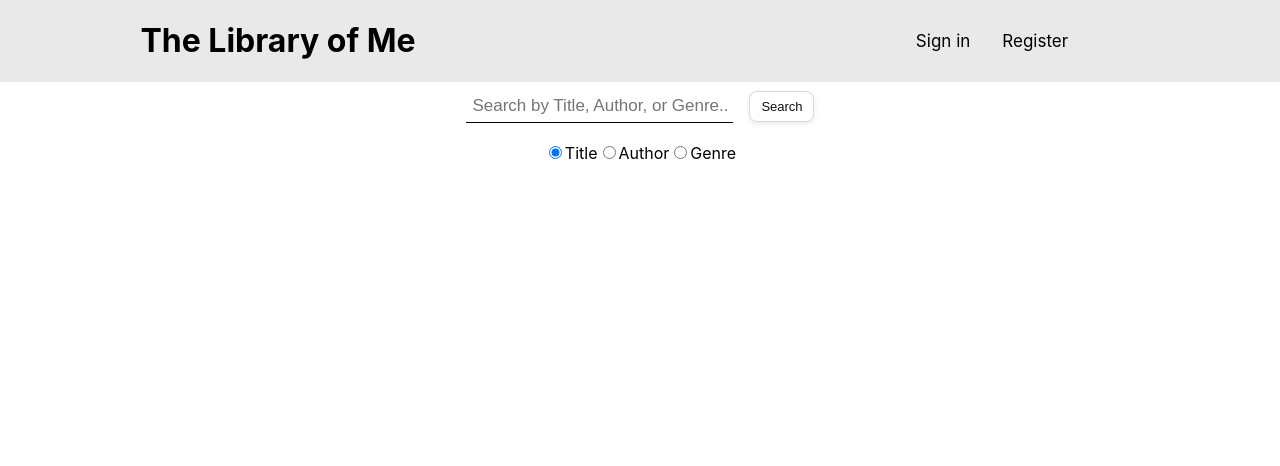
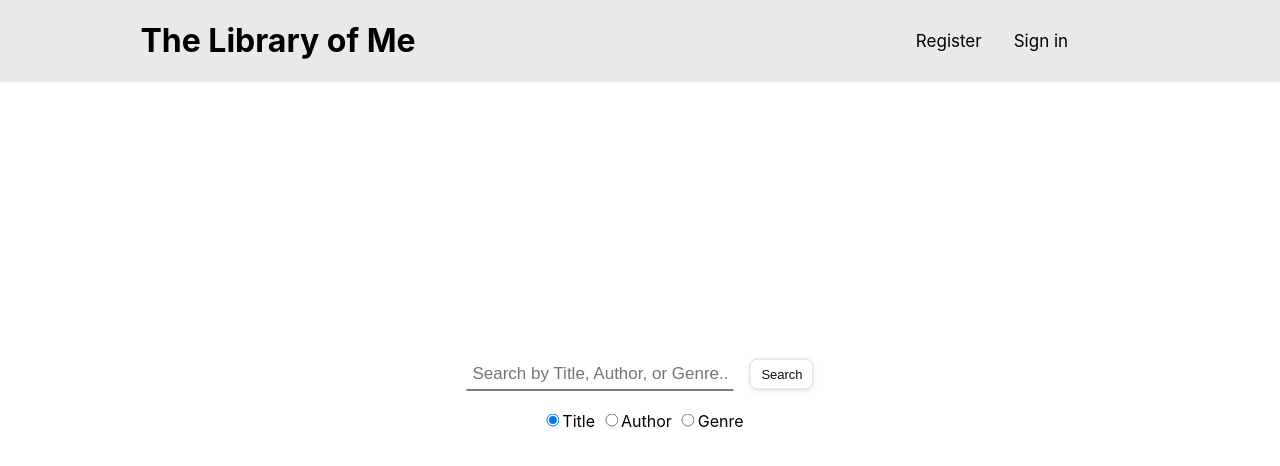
Before and after one commit to pierocaceres/The_Library_Of_Me, a React (Create React App) app in the folder client/: page / in a window 1280 px wide. Shown: the top 466 px of the page. Built offline with nearby package versions, Linux system fonts and the light colour scheme.

Commit message:
Genre in Search is functional.

```diff
--- a/client/src/component/AddToLibrary.jsx
+++ b/client/src/component/AddToLibrary.jsx
@@ -32,7 +32,7 @@ function AddToLibrary() {
 
     return (
         <div>
-            {!alreadyInLibrary && <button onClick={() => addBook()}>Add to Library</button>}
+            {!alreadyInLibrary && <button className="button-add" onClick={() => addBook()}>Add to Library</button>}
         </div>
     );
 }
--- a/client/src/component/Nav.jsx
+++ b/client/src/component/Nav.jsx
@@ -8,15 +8,20 @@ function Nav() {
 
     let navigate = useNavigate()
 
+    const home = (e) => {
+        e.preventDefault()
+        navigate("/")
+    }
+
     return (
         <div className="title-nav">
             <div className="website-title">
-                <h1 onClick={() => navigate("/")}>The Library of Me</h1>
+                <h1 onClick={(e) => home(e)}>The Library of Me</h1>
                 {/* <img src="../../../assets/bookshelf.jpg" alt='icon'/> */}
             </div>
             <div className="nav">
+                {!signin && <Link to="/register">Register</Link>}
                 {!signin && <Link to="/signin">Sign in</Link>}
-                {!signin && <Link to="/register">Register</Link>}
                 {signin && <Link to={`/${user.username}/my_library`}>My Library</Link>}
                 {signin && <Link to="/signout">Sign out</Link>}
             </div>
--- a/client/src/component/Search.jsx
+++ b/client/src/component/Search.jsx
@@ -1,12 +1,12 @@
-import React, { useContext } from 'react';
+import React, { useContext, useEffect, useState } from 'react';
 import { DataContext } from './DataContext'
 import axios from 'axios';
 
 function Search() {
 
-    const {BASE_URL, searchField, setSearchField, setSearch, results, setResults} = useContext(DataContext)
+    const {BASE_URL, searchField, setSearchField, setSearch, setResults} = useContext(DataContext)
 
-    let radioOption = "Title"
+    const [radioOption, setRadioOption] = useState("Title")
 
     const getSearch = async () => {
         if (searchField !== '') {
@@ -23,31 +23,27 @@ function Search() {
 
                 setResults(bookByAuthor)
             }else if(radioOption === "Genre"){
-                // AXIOS call for Genre
                 const genreResult = await axios.get(`${BASE_URL}/find/book/genres/${searchField}`)
                 const bookResult = await axios.get(`${BASE_URL}/find`)
 
-                console.log(bookResult)
+                let genreBook = []
+                // For each book we check each Genre with the genre the user typed in. If we find it then save it to the array above which will be passed in line #37.
+                bookResult.data.books.forEach(book => {
+                    if(book.genre.includes(genreResult.data.genre[0]._id)){
+                        genreBook.push(book)
+                    }
+                })
 
-                // Loop through Genre of each book to see if it has the genre we are looking for
-
-                // const bookByGenre = bookResult.data.books.filter(result => genreResult.data.genre[0]._id === result.)
-
-                //setResults(bookByGenre)
+                setResults(genreBook)
             }
         }else if(searchField === ""){
             const result = await axios.get(`${BASE_URL}/find`)
 
-            setResults(results => result.data.books)
+            setResults(result.data.books)
             setSearch(true)
         }
 
         setSearchField("")
-
-        // var ele = document.getElementsByName("search-type");
-        // for(var i=0;i<ele.length;i++){
-        //     ele[i].checked = false;
-        // }
     }
 
     const handleSearch = (event) => {
@@ -55,7 +51,7 @@ function Search() {
     }
 
     const handleRadio = (event) => {
-        radioOption = event.target.value
+        setRadioOption(event.target.value)
     }
 
     return (
--- a/client/src/page/Home.js
+++ b/client/src/page/Home.js
@@ -11,10 +11,13 @@ function Home() {
     const {BASE_URL, search, results, setSearch, setCurrentBook} = useContext(DataContext)
 
     let navigate = useNavigate()
+    let searchClassName = "did-not-search"
 
     useEffect( () => {
         setSearch(false)
     }, [])
+
+    if(search){searchClassName = "did-search"}
 
     const selectedBook = async (id) => {
         const book = await axios.get(`${BASE_URL}/find/book/${id}`)
@@ -24,7 +27,9 @@ function Home() {
 
     return (
         <div>
-            <Search />
+            <div className={searchClassName}>
+                <Search />
+            </div>
             {search && <h3>Search Results</h3>}
             <div className="container-grid">
                 {search && results.map((result) => (
--- a/client/src/page/Signin.js
+++ b/client/src/page/Signin.js
@@ -29,13 +29,10 @@ function Signin() {
             alert("Enter username and password")
         }else{
             if(foundUser){
-                console.log(`Username is a match`)
                 if(foundUser.password === password){
-                    console.log(`password is a match`)
                     setSignin(true)
                     setUser(foundUser)
                     navigate('/')
-                    console.log(user)
                 }else{
                     alert("incorrect password")
                 }
--- a/client/src/style/App.css
+++ b/client/src/style/App.css
@@ -48,6 +48,14 @@
   align-items: center;
   justify-content: center;
   margin: 0 auto;
+  padding-top: 20px;
+}
+
+.did-not-search {
+  top: 50%;
+  left: 50%;
+  transform: translate(-50%, -50%);
+  position: absolute;
 }
 
 input[type=text] {
@@ -60,13 +68,8 @@ input[type=text] {
   width: 255px;
 }
 
-/* .radio-option {
-  justify-content: space-around;
-} */
-
 .radio-option input[type=radio] {
-  justify-content: space-around;
-  padding: 0 5px 0 5px;
+  margin-left: 10px;
 }
 
 input[type=password] {
@@ -224,6 +227,11 @@ button:focus {
   outline: 0;
 }
 
+button.button-add {
+  background-color: #c2fbd7;
+  color: #008000;
+}
+
 .button-remove {
   align-items: center;
   background-color: #FFE7E7;
@@ -240,6 +248,7 @@ button:focus {
   text-align: left;
   text-underline-offset: 1px;
   transition: border .2s ease-in-out,box-shadow .2s ease-in-out;
+  margin-top: 10px;
 }
 
 .button-red:active:hover,
```
Also changed, not shown: 2 other files (tests, documents, lock files or other folders).
